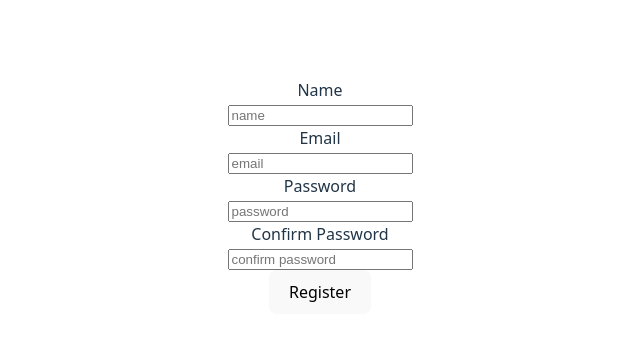
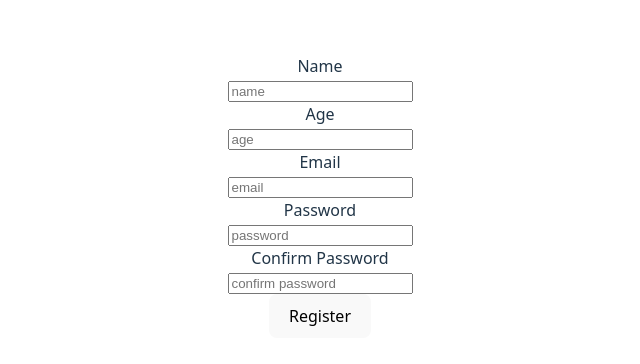
Before and after one commit to egoitzaulestia/the-social-network, a React (Vite) app: page / in a window 1280 px wide. Shown: the part 204-568 px from the top of the page, without its empty margins (320-960 px from the left). Built offline with nearby package versions, Linux system fonts and the light colour scheme.

Commit message:
register almost ready / login initiated

```diff
--- a/src/components/Register.jsx
+++ b/src/components/Register.jsx
@@ -7,7 +7,7 @@ const Register = () => {
     password: "",
     confirmPassword: "",
   });
-  const { name, email, password, confirmPassword } = formData;
+  const { name, email, age, password, confirmPassword } = formData;
 
   const handleOnChange = (e) => {
     const { name, value } = e.target;
@@ -27,9 +27,22 @@ const Register = () => {
         <br />
         <input
           type="text"
+          id="name"
           placeholder="name"
           name="name"
           value={name}
+          onChange={handleOnChange}
+        />
+      </div>
+      <div>
+        <label htmlFor="age">Age</label>
+        <br />
+        <input
+          type="number"
+          id="age"
+          placeholder="age"
+          name="age"
+          value={age} // Uncomment and manage age state if needed
           onChange={handleOnChange}
         />
       </div>
@@ -39,6 +52,7 @@ const Register = () => {
         <br />
         <input
           type="email"
+          id="email"
           placeholder="email"
           name="email"
           value={email}
@@ -50,6 +64,7 @@ const Register = () => {
         <br />
         <input
           type="password"
+          id="password"
           placeholder="password"
           value={password}
           onChange={handleOnChange}
@@ -61,6 +76,7 @@ const Register = () => {
         <br />
         <input
           type="password"
+          id="confirmPassword"
           placeholder="confirm password"
           name="confirmPassword"
           value={confirmPassword}
```
Also changed, not shown: src/components/Login.jsx (added, +7 -0 lines).
